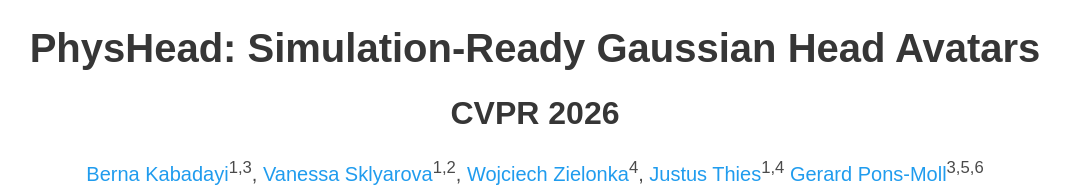
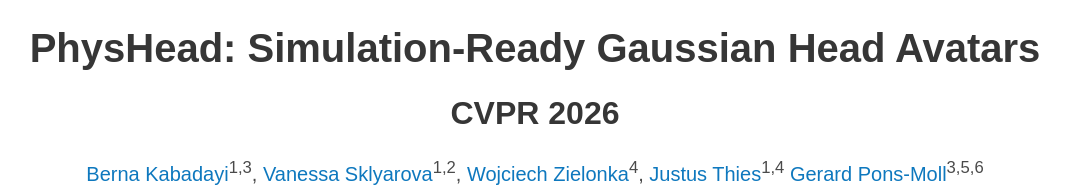
Before and after one commit to phys-head/phys-head.github.io, a plain HTML site: page index.html in a window 1280 px wide. Shown: the part 74-268 px from the top of the page, without its empty margins (105-1175 px from the left). Drawn offline with nearby package versions, Linux system fonts and the light colour scheme; no server answers; a script that the page names is missing; some icons are missing; a web font is replaced by a local one.

Commit message:
change color

```diff
--- a/static/css/index.css
+++ b/static/css/index.css
@@ -73,7 +73,7 @@
 }
 
 .publication-authors a {
-   color: hsl(204, 86%, 53%) !important;
+  color: hsl(204, 86%, 40%) !important;
 }
 
 .publication-authors a:hover {
```
